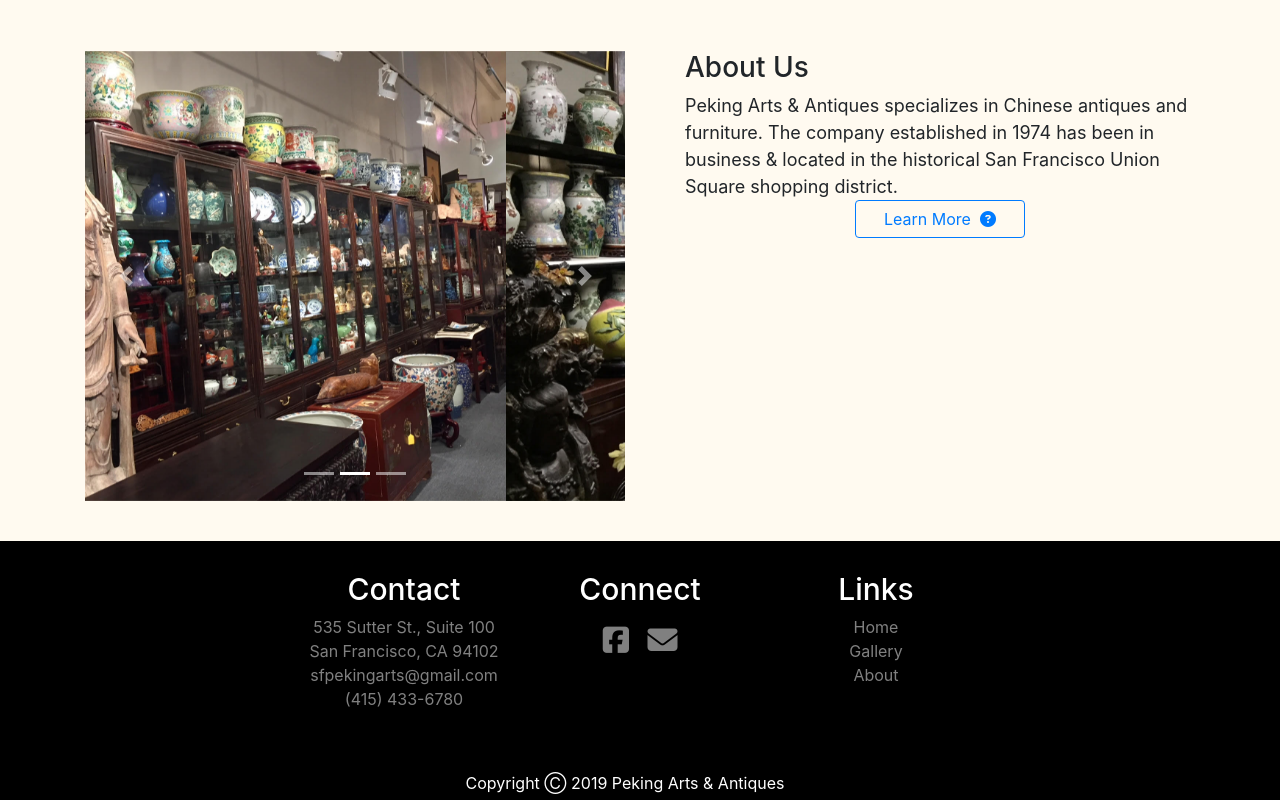
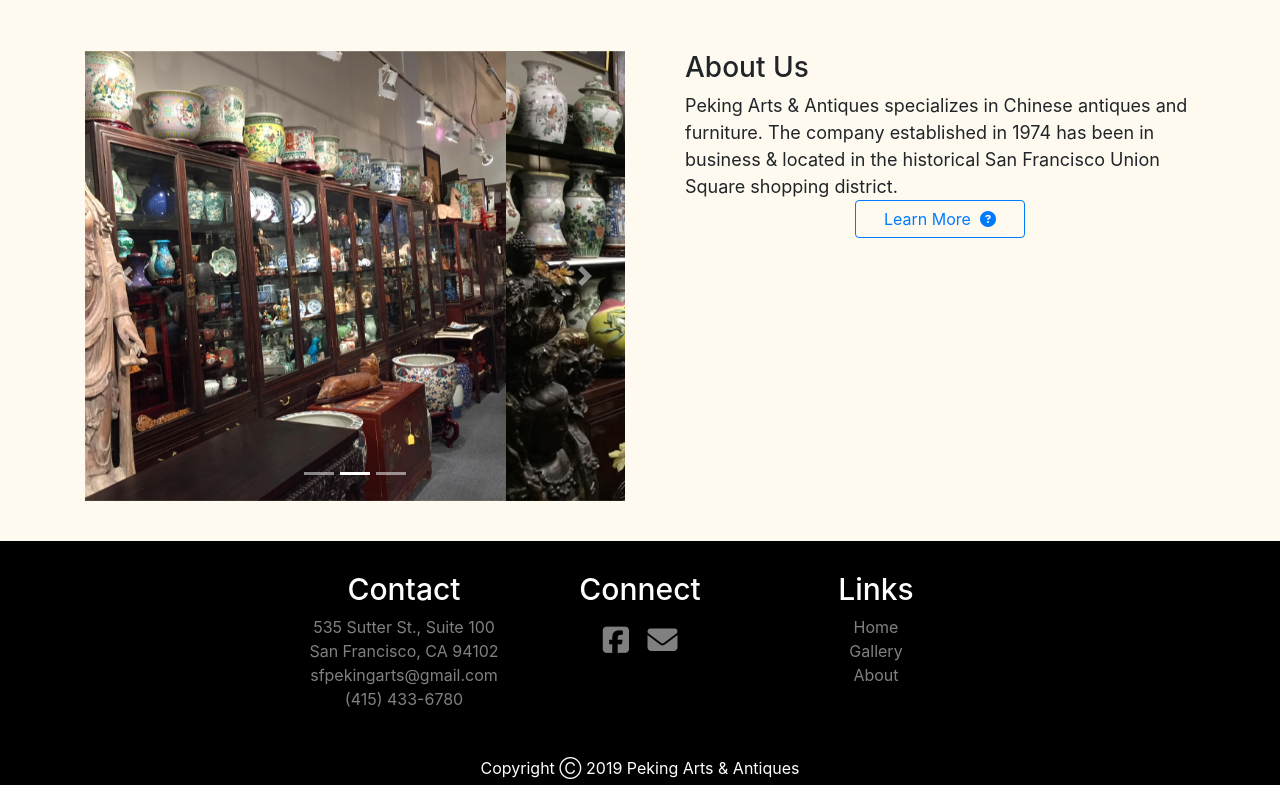
Before and after one commit to wongvi2000/wongvi2000.github.io, a plain HTML site: page index.html in a window 1280 px wide. Shown: the part 1036-1836 px from the top of the page. Drawn offline with nearby package versions, Linux system fonts and the light colour scheme; a web font is replaced by a local one.

Commit message:
Update global.css

```diff
--- a/global.css
+++ b/global.css
@@ -26,7 +26,7 @@
     flex: 1;
     height: 150px;
     text-align: center;
-    width: 400px;
+    width: 450px;
 }
 
 .social-media {
@@ -56,8 +56,7 @@
     padding-top: 10px;
     color: white;
     text-align: center;
-    padding-right: 30px;
-    padding-top: 50px
+    padding-top: 35px
 }
 .legal-info {
     padding-top: 0px;
```
